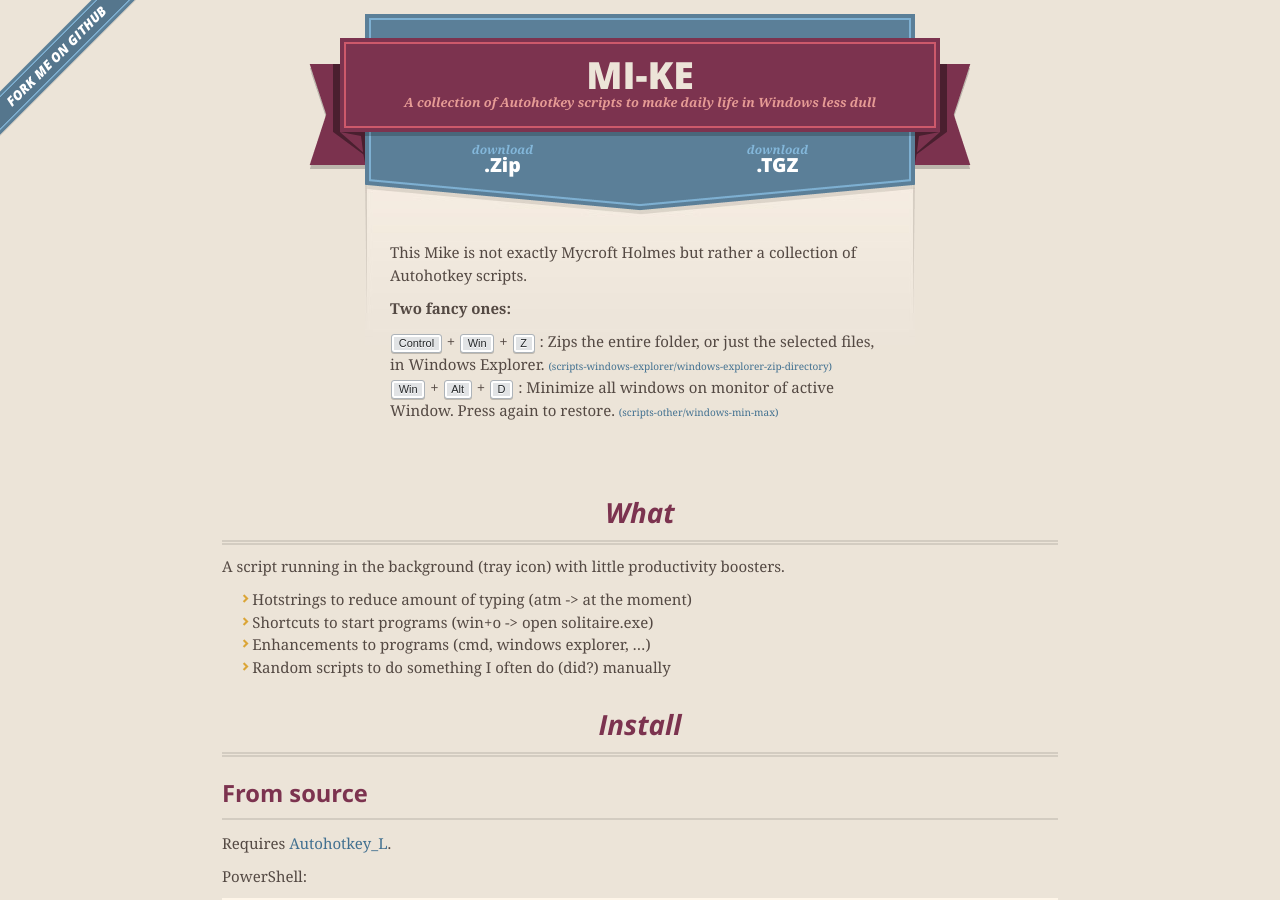
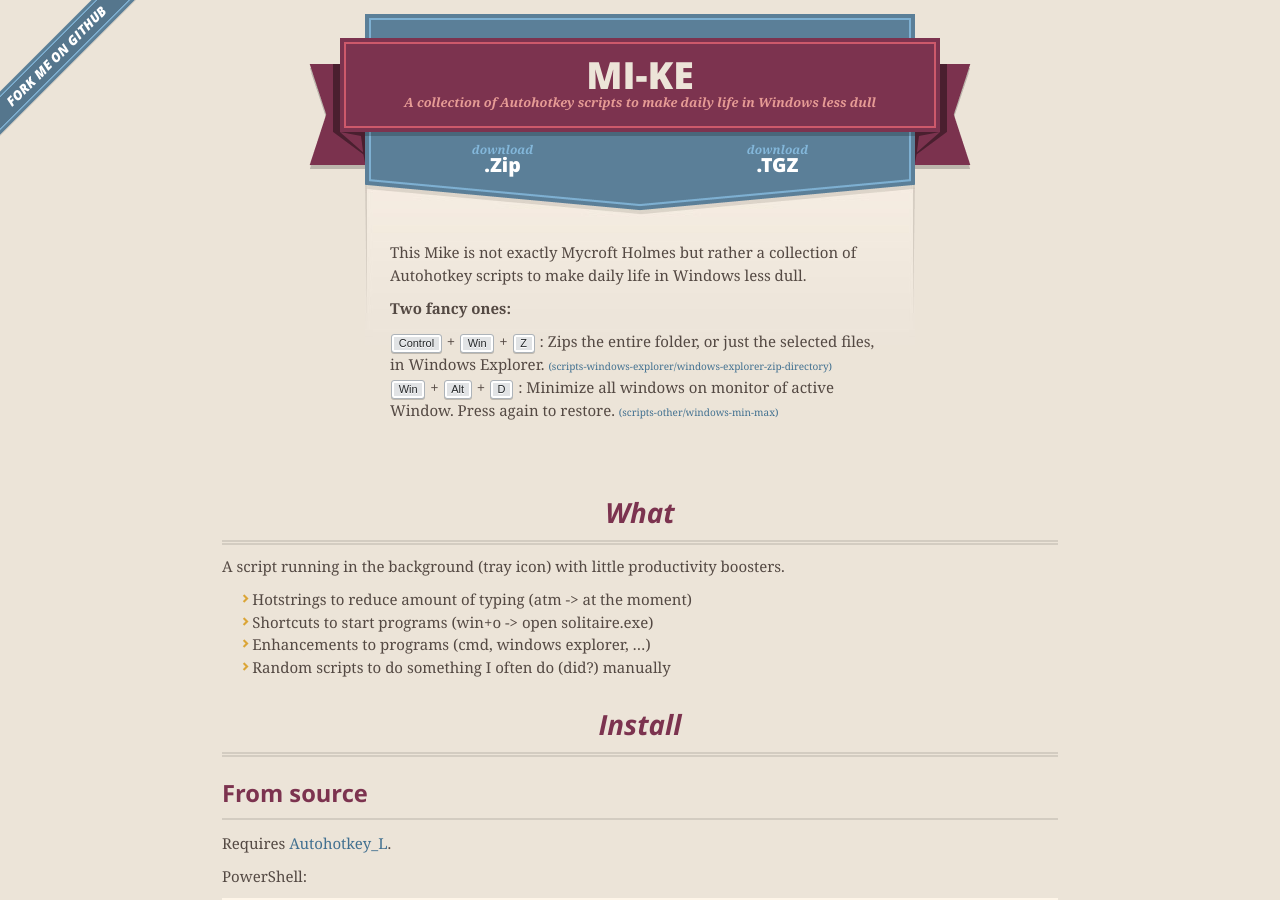
Before and after one commit to itenium-be/Mi-Ke, a Jekyll site: the page built from index.md, in a window 1280 px wide and 900 px high. Built offline with Jekyll 4.4.1, drawn with Linux system fonts in a browser that asks for light colours; nearby versions of some CDN libraries.

Commit message:
longer intro text

```diff
--- a/_layouts/home.html
+++ b/_layouts/home.html
@@ -2,7 +2,7 @@
 layout: default
 ---
 <div class="shell-old">
-	<p>This Mike is not exactly Mycroft Holmes but rather a collection of Autohotkey scripts.</p>
+	<p>This Mike is not exactly Mycroft Holmes but rather a collection of Autohotkey scripts to make daily life in Windows less dull.</p>
 	<p><strong>Two fancy ones:</strong></p>
 	{% include kbd k="Control+Win+Z" l="Zips the entire folder, or just the selected files, in Windows Explorer." github="scripts-windows-explorer/windows-explorer-zip-directory" %}
 	{% include kbd k="Win+Alt+D" l="Minimize all windows on monitor of active Window. Press again to restore." github="scripts-other/windows-min-max" %}
```
